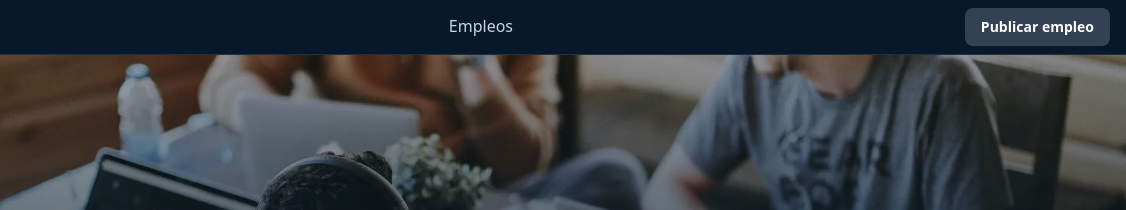
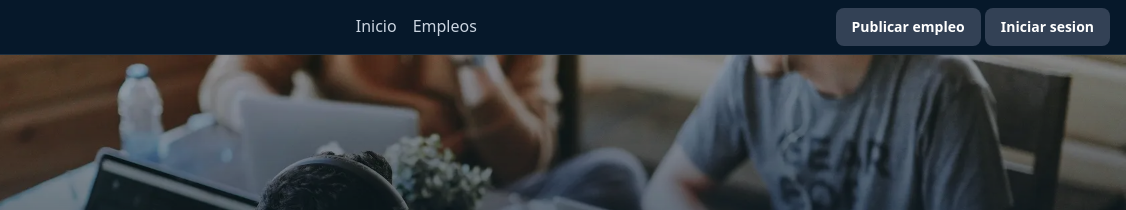
Before and after one commit to Nagasaki231212/curso_fullstack_midudev, a plain HTML site: page 00-html-css/index.html in a window 1280 px wide. Shown: the top 210 px of the page, 154-1280 px from the left. Drawn offline with Linux system fonts and the light colour scheme.

Commit message:
mejoras la css

```diff
--- a/00-html-css/index.html
+++ b/00-html-css/index.html
@@ -19,13 +19,13 @@
             DevJobs
         </h1>
         <nav>
-            <!-- <a href="">Inicio</a> -->
+            <a href="">Inicio</a>
             <a href="empleos.html">Empleos</a>
         </nav>
 
         <div>
             <a href="">Publicar empleo</a>
-            <!-- <a href="">Iniciar sesion</a> -->
+            <a href="">Iniciar sesion</a>
         </div>
     </header>
 
```
